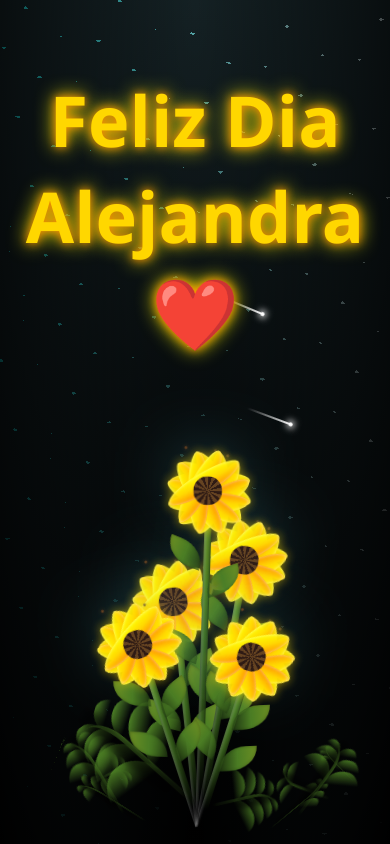
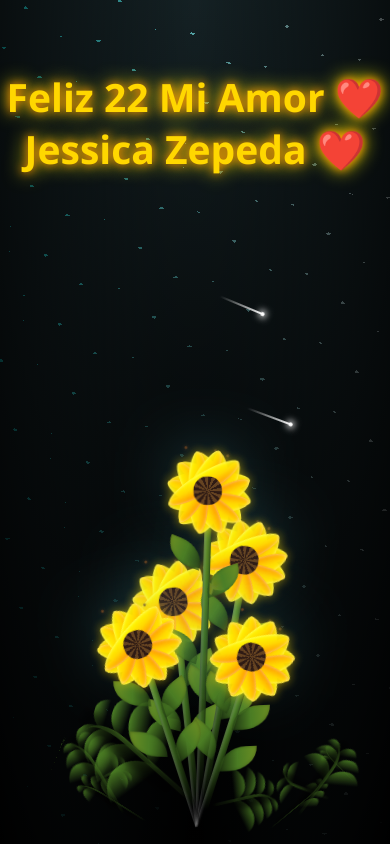
Before and after one commit to noergm3/flowers, a plain HTML site: page index.html in a window 390 px wide. Drawn offline with Linux system fonts and the light colour scheme.

Commit message:
se ajusto el tamaño

```diff
--- a/index.html
+++ b/index.html
@@ -1067,6 +1067,25 @@
 
     .nombre {
       position: absolute;
+      top: 0%;
+      /* distancia desde la parte superior */
+      left: 50%;
+      transform: translateX(-50%);
+      font-size: 6vmin;
+      /* tamaño del texto */
+      font-weight: bold;
+      color: #ffd700;
+      /* mismo amarillo de los pétalos */
+      text-shadow: 0 0 10px #ff8c00, 0 0 20px #ffff00;
+      /* efecto brillante */
+      font-family: 'Segoe UI', sans-serif;
+      z-index: 3;
+      /* para que quede delante de las flores */
+    }
+
+    .nombre2 {
+      /* display: block; */
+      position: absolute;
       top: 5%;
       /* distancia desde la parte superior */
       left: 50%;
@@ -1086,9 +1105,17 @@
     /* ======== RESPONSIVE ======== */
     @media (max-width:480px) {
       .nombre {
-        margin-top: 30px;
+        margin-top: 70px;
         text-align: center;
-        font-size: 18vmin;
+        font-size: 10vmin;
+        width: 100%;
+      }
+
+      .nombre2 {
+        margin-top: 80px;
+        text-align: center;
+        font-size: 10vmin;
+        width: 100%;
       }
 
       .flowers {
@@ -1117,7 +1144,8 @@
     <div class="shooting-star"></div>
   </div>
   <div class="contenedor">
-    <div class="nombre">Feliz Dia Alejandra ❤️</div>
+    <div class="nombre">Feliz 22 Mi Amor ❤️</div>
+    <div class="nombre2">Jessica Zepeda ❤️</div>
     <div class="flowers">
       <div class="flower flower--1">
         <div class="flower__leafs flower__leafs--1">
```
